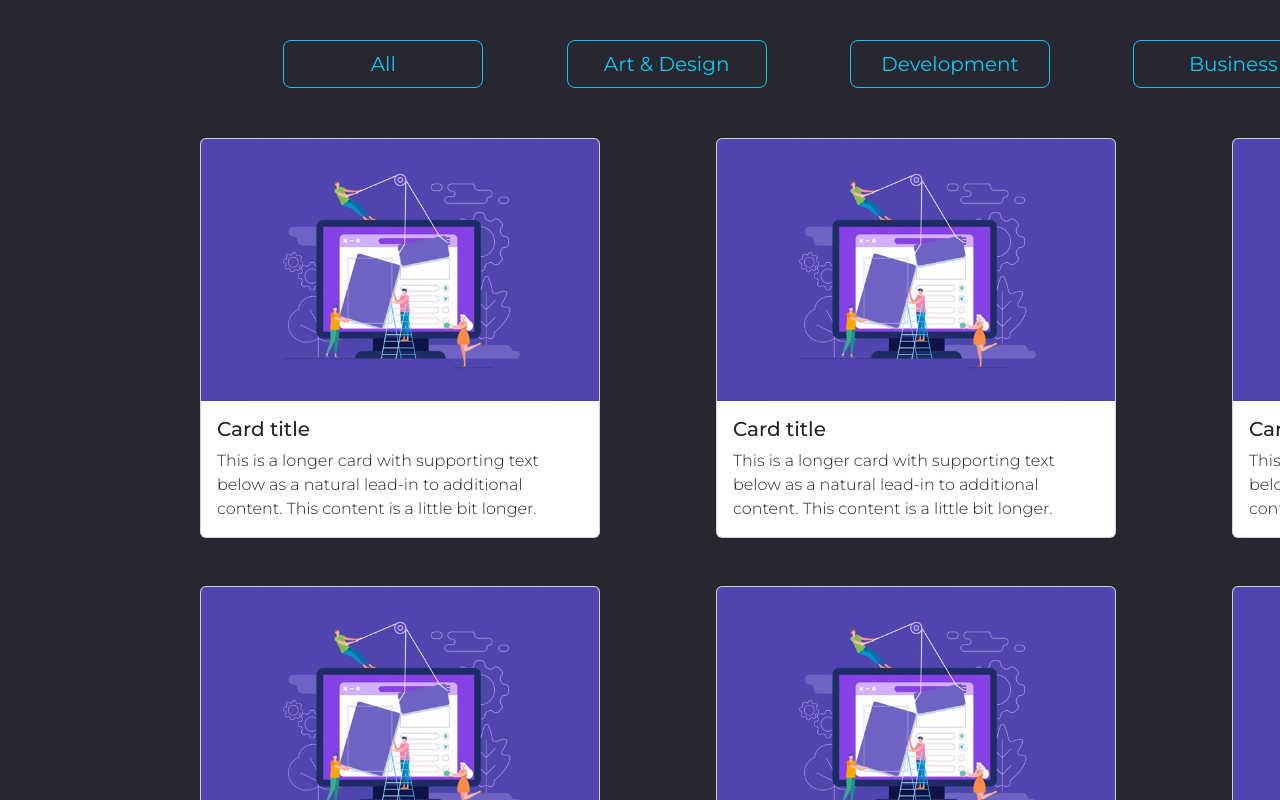
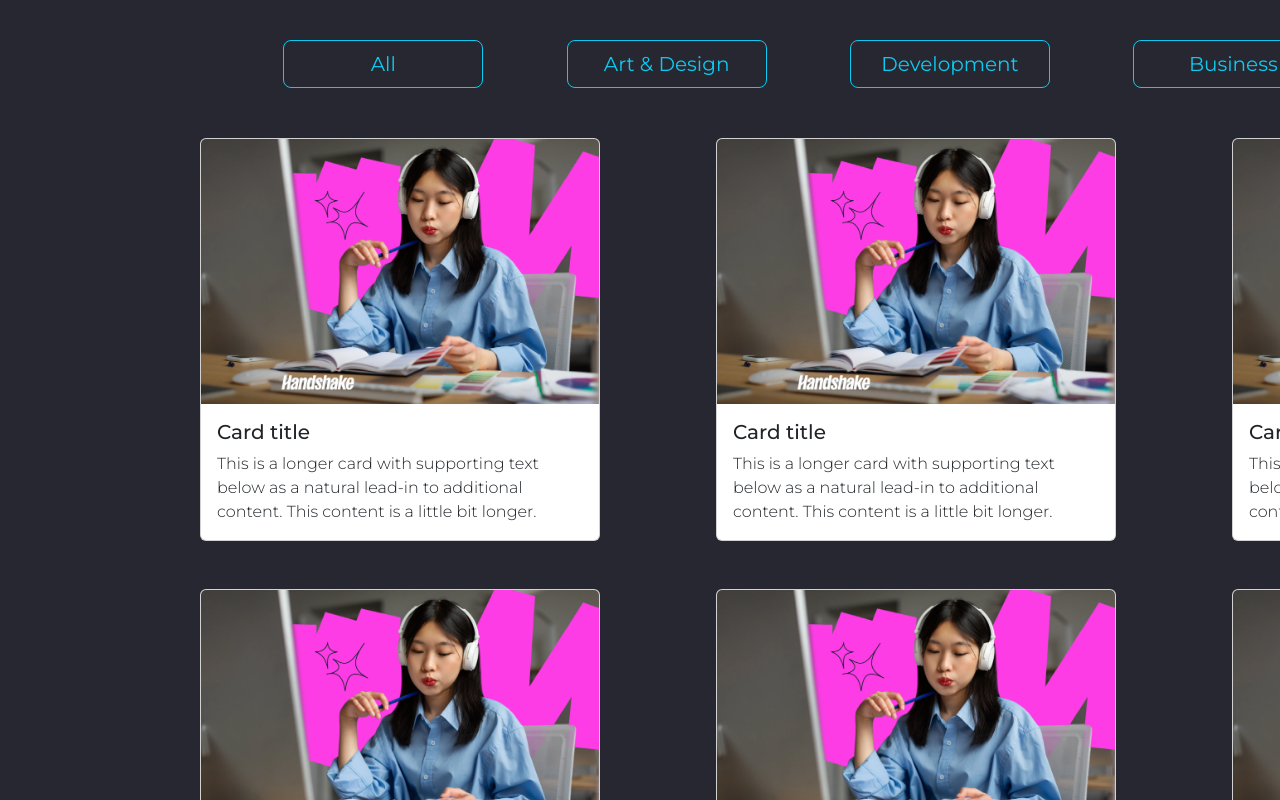
Before and after one commit to diyoran/final, a React (Create React App) app: page / in a window 1280 px wide. Shown: the part 1120-1920 px from the top of the page. Built offline with nearby package versions, Linux system fonts and the light colour scheme; the HTML template or start-up script is replaced by a standard one; a web font is replaced by a local one.

Commit message:
sedrtfgyuhji

```diff
--- a/src/components/card.js
+++ b/src/components/card.js
@@ -1,4 +1,5 @@
 import uxui from '../img/uxui.png'
+import posterCard from '../img/posterCard.webp'
 import Card from 'react-bootstrap/Card';
 import Col from 'react-bootstrap/Col';
 import Row from 'react-bootstrap/Row';
@@ -32,7 +33,7 @@ function Cards() {
         {Array.from({ length: 6 }).map((_, idx) => (
           <Col key={idx}>
             <Card style={{ width: '25rem' }}>
-              <Card.Img variant="top" src={uxui} />
+              <Card.Img variant="top" src={posterCard} />
               <Card.Body>
                 <Card.Title>Card title</Card.Title>
                 <Card.Text>
```
Also changed, not shown: src/img/posterCard.webp (added), src/pages/account.js (added), src/pages/blog.js (added), src/pages/coursePage.js (added), src/pages/courses.js (added).
